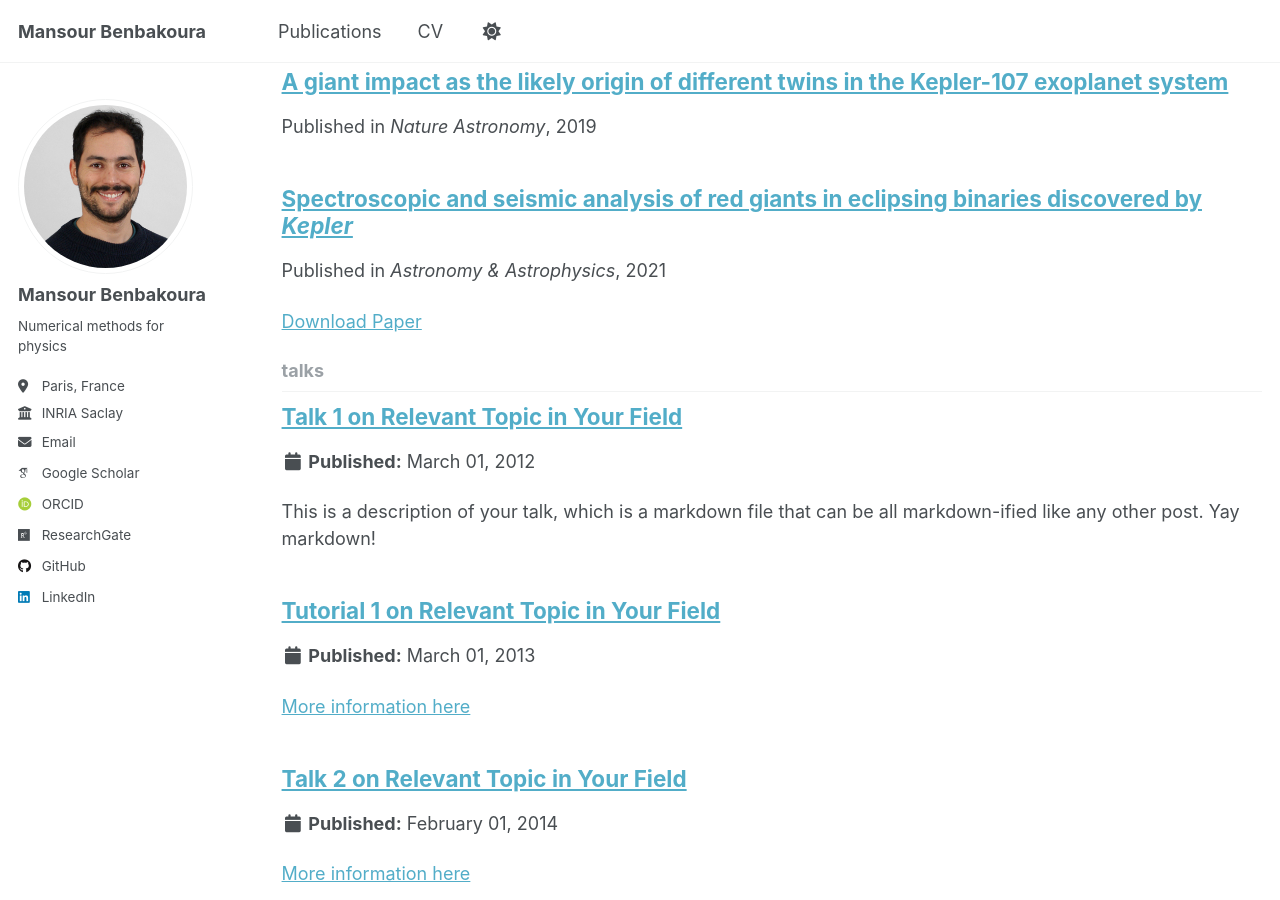
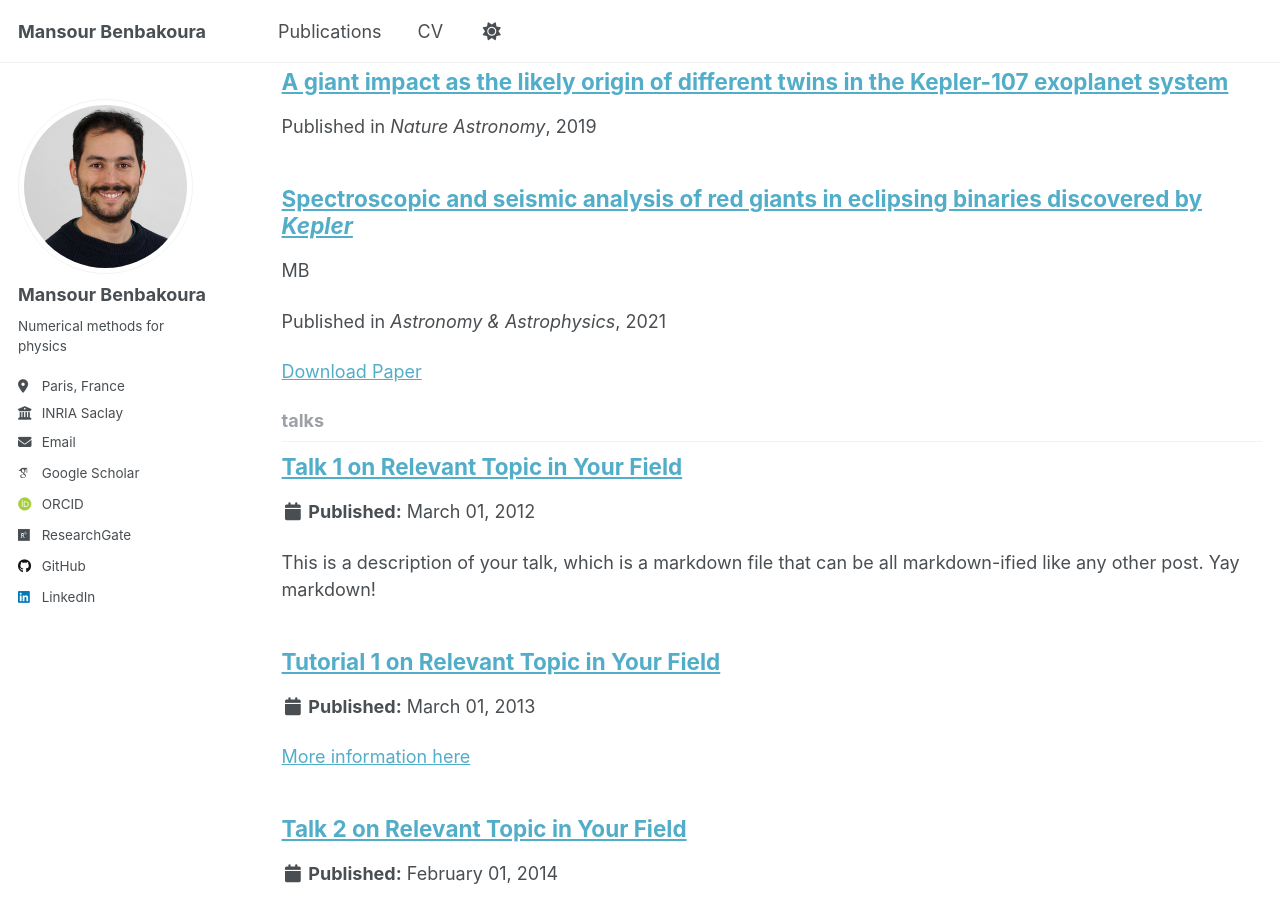
Before and after one commit to mansour-b/mansour-b.github.io, a Jekyll site: the page built from _pages/collection-archive.html, in a window 1280 px wide and 900 px high, scrolled down 1420 px. Built offline with Jekyll 4.4.1, drawn with Linux system fonts in a browser that asks for light colours; some web fonts are replaced; a script that is not in the unit is left out.

Commit message:
try to add authors

```diff
--- a/_includes/archive-single.html
+++ b/_includes/archive-single.html
@@ -33,6 +33,10 @@
         <a href="{{ base_path }}{{ post.url }}" rel="permalink">{{ title }}</a>
       {% endif %}
     </h2>
+
+    {% if post.authors %}
+      <p class="archive__item-authors">{{ post.authors }}</p>
+    {% endif %}
 
     {% if post.read_time %}
       <p class="page__meta"><i class="fa fa-clock" aria-hidden="true"></i> {% include read-time.html %}</p>
```
Also changed, not shown: _publications/2021-04-23-benbakoura-spectroscopic.md (+1 -0 lines).
